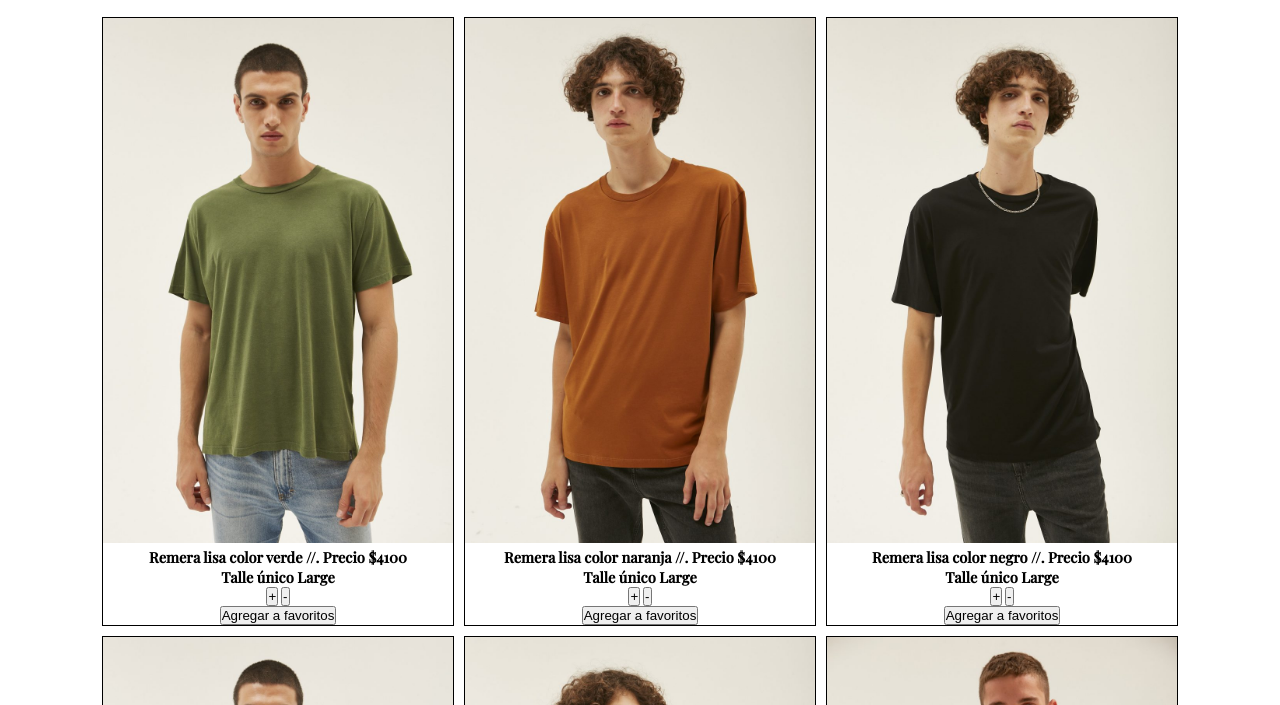
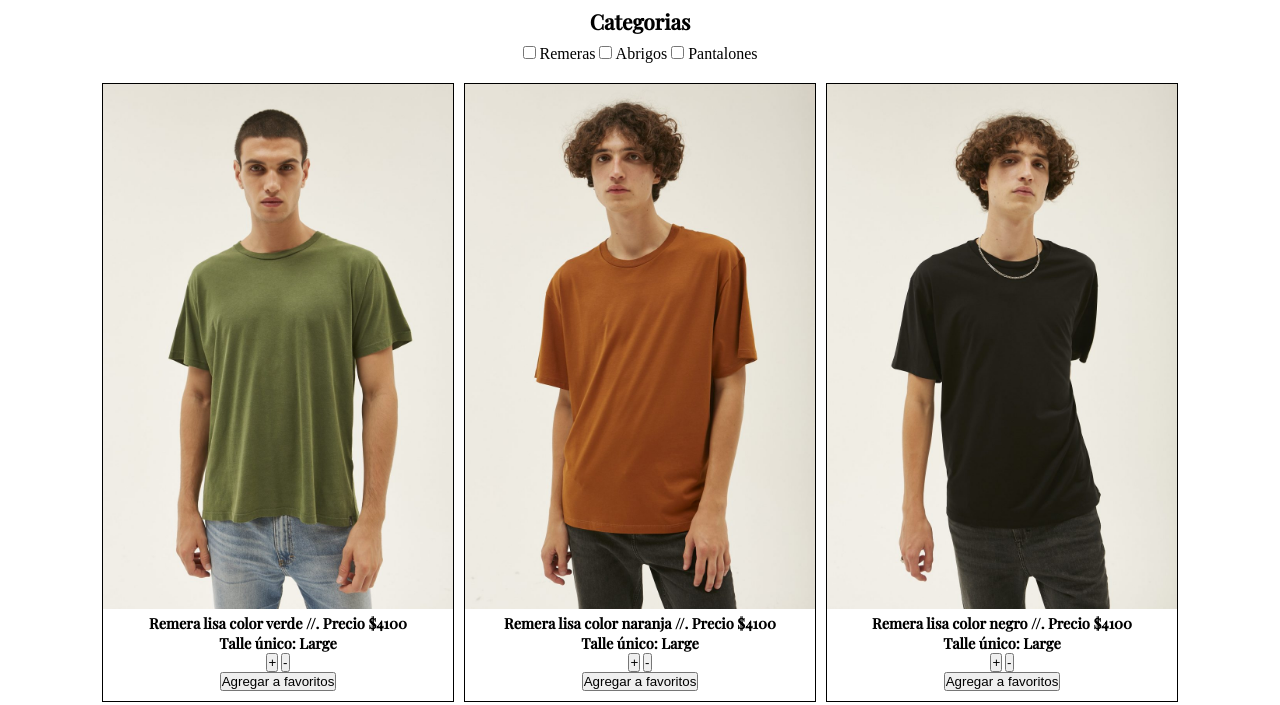
Before and after one commit to 0xtavbo/rabbi-digital-store, a plain HTML site: page views/products.html in a window 1280 px wide. Shown: the part 95-800 px from the top of the page. Drawn offline with nearby package versions, Linux system fonts and the light colour scheme; a web font is replaced by a local one.

Commit message:
Added filters

```diff
--- /dev/null
+++ b/assets/data/categoriesTypes.js
@@ -0,0 +1,3 @@
+const categoriesTypes = ['Remeras', 'Abrigos', 'Pantalones']
+
+export default categoriesTypes;
--- a/assets/data/productsData.js
+++ b/assets/data/productsData.js
@@ -70,7 +70,128 @@ const productsData = [
         description: "Remera color amarill con estampe",
         price: 4100,
         url: "../assets/images/hombre/remeras/remera09.jpg"
+    },
+    {
+        id: 10,
+        gender: "Hombre",
+        category: "Pantalones",
+        description: "Pantalón color negro",
+        price: 5900,
+        url: "../assets/images/hombre/pantalones/pantalon01.jpg"
+    },
+    {
+        id: 11,
+        gender: "Hombre",
+        category: "Pantalones",
+        description: "Pantalón color negro slim fit",
+        price: 5200,
+        url: "../assets/images/hombre/pantalones/pantalon02.jpg"
+    },
+    {
+        id: 12,
+        gender: "Hombre",
+        category: "Pantalones",
+        description: "Pantalón marrón",
+        price: 4700,
+        url: "../assets/images/hombre/pantalones/pantalon03.jpg"
+    },
+    {
+        id: 13,
+        gender: "Hombre",
+        category: "Pantalones",
+        description: "Pantalón jogging color negro",
+        price: 4500,
+        url: "../assets/images/hombre/pantalones/pantalon04.jpg"
+    },
+    {
+        id: 14,
+        gender: "Hombre",
+        category: "Pantalones",
+        description: "Pantalón jogging color verde",
+        price: 4800,
+        url: "../assets/images/hombre/pantalones/pantalon05.jpg"
+    },
+    {
+        id: 15,
+        gender: "Hombre",
+        category: "Pantalones",
+        description: "Pantalón color beige",
+        price: 4100,
+        url: "../assets/images/hombre/pantalones/pantalon06.jpg"
+    },
+    {
+        id: 16,
+        gender: "Hombre",
+        category: "Abrigos",
+        description: "Buzo con capucha color negro",
+        price: 8100,
+        url: "../assets/images/hombre/abrigos/buzo01.jpg"
+    },
+    {
+        id: 17,
+        gender: "Hombre",
+        category: "Abrigos",
+        description: "Buzo liso color negro",
+        price: 7100,
+        url: "../assets/images/hombre/abrigos/buzo02.jpg"
+    },
+    {
+        id: 18,
+        gender: "Hombre",
+        category: "Abrigos",
+        description: "Buzo color naranja",
+        price: 7000,
+        url: "../assets/images/hombre/abrigos/buzo03.jpg"
+    },
+    {
+        id: 19,
+        gender: "Hombre",
+        category: "Abrigos",
+        description: "Buzo color gris",
+        price: 6500,
+        url: "../assets/images/hombre/abrigos/buzo04.jpg"
+    },
+    {
+        id: 20,
+        gender: "Hombre",
+        category: "Abrigos",
+        description: "Polera negra",
+        price: 6100,
+        url: "../assets/images/hombre/abrigos/polera01.jpg"
+    },
+    {
+        id: 21,
+        gender: "Hombre",
+        category: "Abrigos",
+        description: "Polera negra rayada",
+        price: 7100,
+        url: "../assets/images/hombre/abrigos/polera02.jpg"
+    },
+    {
+        id: 22,
+        gender: "Hombre",
+        category: "Abrigos",
+        description: "Polera manga larga color negro",
+        price: 7100,
+        url: "../assets/images/hombre/abrigos/polera03.jpg"
+    },
+    {
+        id: 23,
+        gender: "Hombre",
+        category: "Abrigos",
+        description: "Sweater claro",
+        price: 7100,
+        url: "../assets/images/hombre/abrigos/sweater01.jpg"
+    },
+    {
+        id: 24,
+        gender: "Hombre",
+        category: "Abrigos",
+        description: "Sweater oscuro",
+        price: 7100,
+        url: "../assets/images/hombre/abrigos/sweater02.jpg"
     }
+
 ]
 
 export default productsData;
--- /dev/null
+++ b/modules/filters.js
@@ -0,0 +1,30 @@
+import { renderFilteredProducts } from "./products.js";
+
+const filtersContainer = document.getElementById("filters-container");
+
+const renderCategoryType = (category) => {
+    return `
+        <label>
+            <input class="filter-option" id="filter-${category}" type="checkbox" rel="${category}" value="${category}"/>
+            ${category}
+        </label>
+    `;
+};
+
+function renderCategories(categories) {
+    categories.map((category) => {
+        filtersContainer.innerHTML += renderCategoryType(category);
+    });
+};
+
+function loadFilterEvents(filterOptions) {
+    filterOptions.forEach((filterOption) => {
+        filterOption.addEventListener("click", renderFilteredProducts);
+    });
+}
+
+export {
+    renderCategoryType,
+    renderCategories,
+    loadFilterEvents
+};
--- a/modules/products.js
+++ b/modules/products.js
@@ -1,6 +1,16 @@
+import categoriesTypes from "../assets/data/categoriesTypes.js";
 import productsData from "../assets/data/productsData.js"
+import {
+  renderCategories,
+  loadFilterEvents
+} from "./filters.js";
 
 const productsContainer = document.getElementById("products-container");
+
+let products = [];
+let filteredProducts = [];
+let productCategories = [];
+let selectedFilters = [];
 
 const productCard = ({id, gender, category, description, price, url}) => {
   return `
@@ -12,7 +22,7 @@ const productCard = ({id, gender, category, description, price, url}) => {
       <div class="product-data">
         <p class="product-description">${description} //. Precio $${price}</p>
         <div class="size-wrapper">
-          <p>Talle único Large</p>
+          <p>Talle único: Large</p>
         </div>
         <div class="buttons-wrapper">
           <button class="btn-add-cart __btn">+</button>
@@ -26,11 +36,54 @@ const productCard = ({id, gender, category, description, price, url}) => {
   `;
 };
 
-function loadProducts(productsData) {
-  productsData.map((product) => {
-    const {id, gender, category, description, price, url} = product
-    productsContainer.innerHTML += productCard({id, gender, category, description, price, url})
-  })
+function renderProducts(products) {
+  productsContainer.innerHTML = '';
+  if (products.length == 0) {
+    productsContainer.innerHTML = `
+    <p id='no-selection'>
+      No ha seleccionado ninguna categoria
+    </p>
+    `;
+  } else {
+    products.map((product) => {
+      const {id, gender, category, description, price, url} = product
+      productsContainer.innerHTML += productCard({id, gender, category, description, price, url})
+    });
+  };
+};
+
+function filterProducts(products) {
+  var checkboxes = document.querySelectorAll('input[type=checkbox]:checked');
+  selectedFilters = [];
+  for (var i = 0; i < checkboxes.length; i++) {
+    selectedFilters.push(checkboxes[i].value);
+  }
+  filteredProducts = products.filter(filterProductByCategory);
+  return filteredProducts;
 }
 
-loadProducts(productsData);
+function filterProductByCategory(product) {
+  return selectedFilters.includes(product.category);
+}
+
+function _renderFilteredProducts(products) {
+  filteredProducts = filterProducts(products);
+  renderProducts(filteredProducts);
+}
+
+function renderFilteredProducts() {
+  _renderFilteredProducts(products);
+}
+
+function initData() {
+  products = productsData;
+  productCategories = categoriesTypes;
+  renderProducts(productsData);
+  renderCategories(productCategories);
+  const filterOptions = document.querySelectorAll(".filter-option");
+  loadFilterEvents(filterOptions);
+}
+
+initData();
+
+export { renderFilteredProducts };
--- a/styles/components/products.css
+++ b/styles/components/products.css
@@ -11,6 +11,7 @@
     border: 1px solid black;
     margin-bottom: 15px;
     margin: 5px 5px 5px 5px;
+    padding-bottom: 10px;
 }
 
 img {
@@ -28,6 +29,46 @@ img {
     justify-content: center;
 }
 
+#no-selection {
+    font-size: 1.2em;
+}
+
+h3 {
+    font-size: 1.3em;
+    margin-bottom: 10px;
+    text-align: center;
+}
+
+.filters {
+    text-align: center;
+}
+
 @media (max-width: 480px) {
 
+    .products-container {
+        display: flex;
+        flex-wrap: wrap;
+        justify-content: center;
+        margin-top: 15px;
+        margin-left: 10px;
+        margin-right: 10px;
+    }
+
+    .product-card {
+        max-width: 170px;
+    }
+
+    img {
+        max-width: 170px;
+    }
+
+    #no-selection {
+        font-size: 1em;
+    }
+
+    h3 {
+        font-size: 1em;
+    }
+
+
 }
--- a/views/products.html
+++ b/views/products.html
@@ -43,7 +43,7 @@
                     <li class="menu-item"><a class="menu-item" href="./favorites.html">Mis Favoritos</a></li>
                 </ul>
             </nav>
-            <a href="./views/shoppingcart.html">
+            <a href="./shoppingcart.html">
                 <i class="fas fa-shopping-cart cart">
                     <p id="cart-counter"></p>
                 </i>
@@ -55,7 +55,10 @@
 
     <main>
 
-        <section class="filter">
+        <section class="filters-container">
+            <div class="filters" id="filters-container">
+                <h3>Categorias</h3>
+            </div>
         </section>
 
         <section class="products-container" id="products-container">
@@ -86,6 +89,7 @@
     </footer>
 
     <script type="module" src="../modules/products.js"></script>
+    <script type="module" src="../modules/filters.js"></script>
     <script type="text/javascript" src="//code.jquery.com/jquery-1.11.0.min.js"></script>
     <script type="text/javascript" src="//code.jquery.com/jquery-migrate-1.2.1.min.js"></script>
     <script type="text/javascript" src="//cdn.jsdelivr.net/npm/slick-carousel@1.8.1/slick/slick.min.js"></script>
```
Also changed, not shown: modules/wishlist.js (added).
